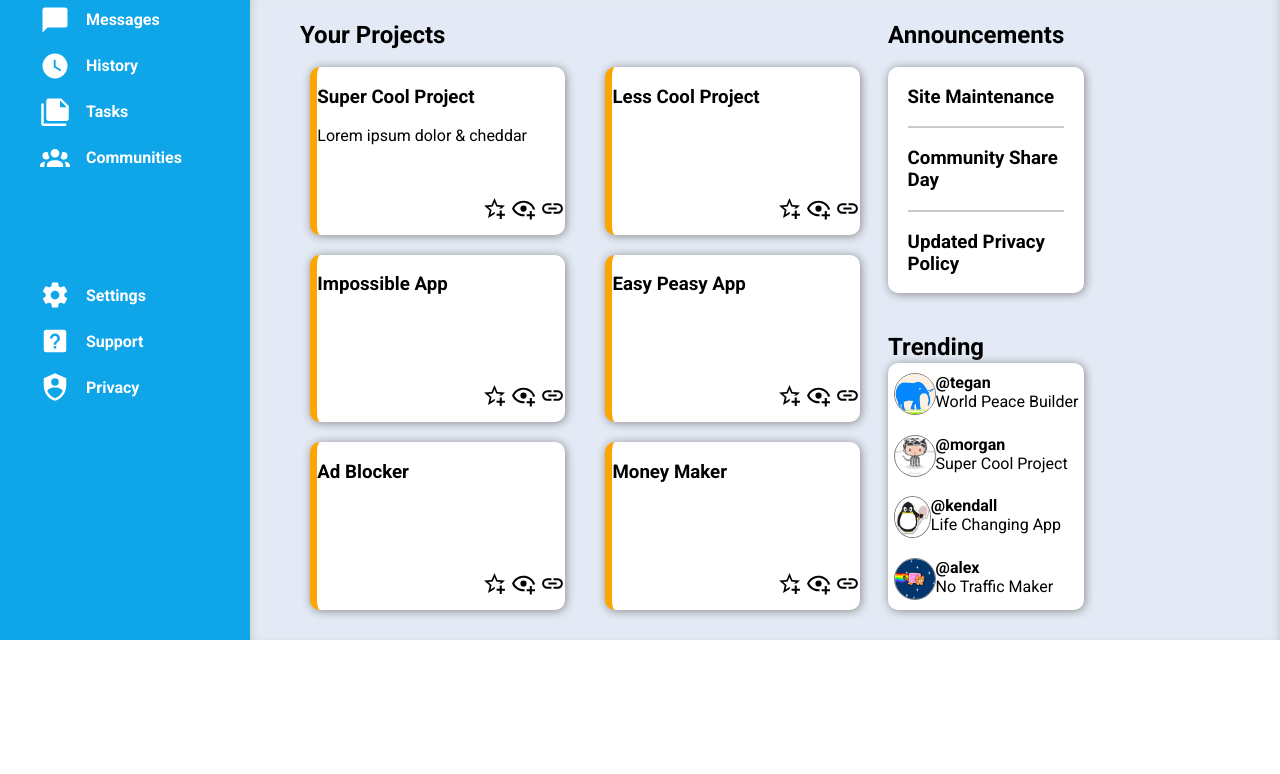
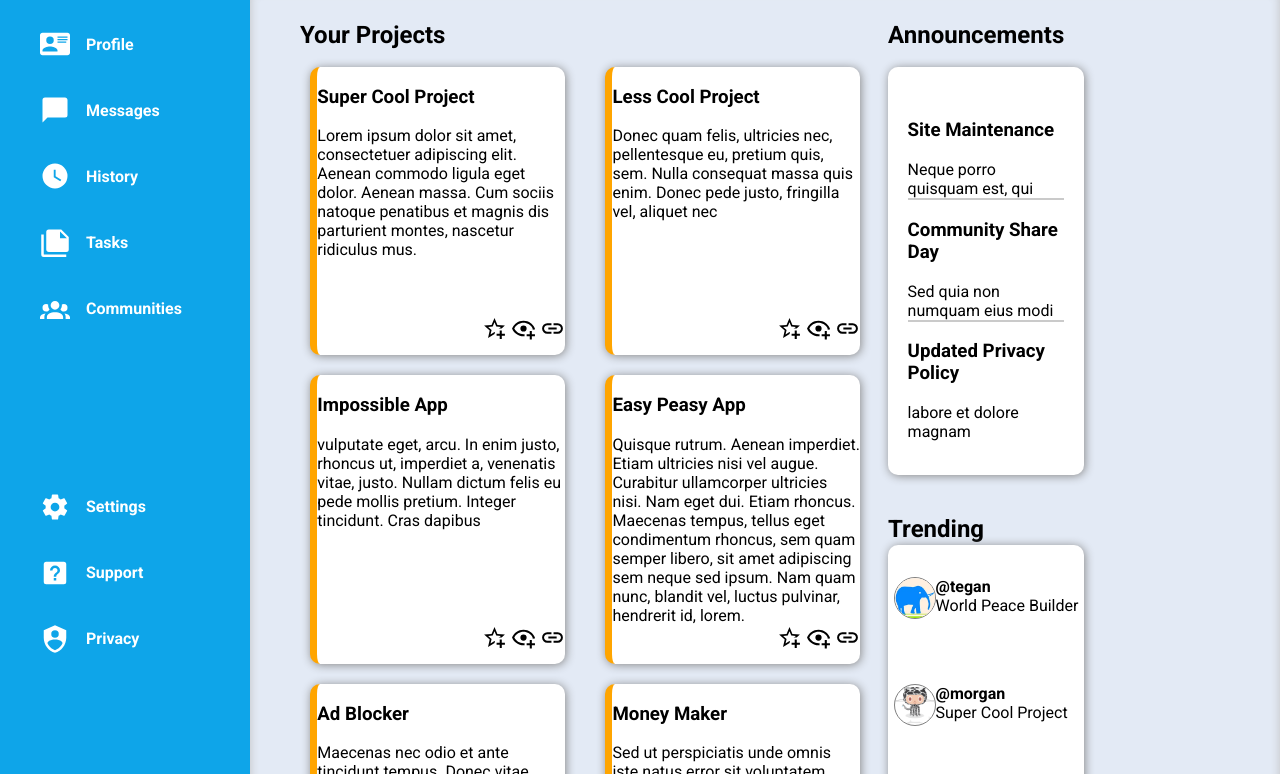
Before and after one commit to ahmetraufoktay/admin-dashboard-project, a plain HTML site: page index.html in a window 1280 px wide. Shown: the part 187-961 px from the top of the page. Before the commit the page ends 827 px from the top, so only its background shows below. Drawn offline with Linux system fonts and the light colour scheme.

Commit message:
Update index.html
add lorem ipsum dolor sit amet

```diff
--- a/index.html
+++ b/index.html
@@ -75,7 +75,7 @@
                 <div>
                     <div class="project-grid-box">
                         <h3>Super Cool Project</h3>
-                        Lorem ipsum dolor & cheddar
+                        Lorem ipsum dolor sit amet, consectetuer adipiscing elit. Aenean commodo ligula eget dolor. Aenean massa. Cum sociis natoque penatibus et magnis dis parturient montes, nascetur ridiculus mus.
                         <div class="svg-buttons">
                             <svg height="25px" xmlns="http://www.w3.org/2000/svg" viewBox="0 0 24 24"><title>star-plus-outline</title><path d="M5.8 21L7.4 14L2 9.2L9.2 8.6L12 2L14.8 8.6L22 9.2L18.8 12H18C17.3 12 16.6 12.1 15.9 12.4L18.1 10.5L13.7 10.1L12 6.1L10.3 10.1L5.9 10.5L9.2 13.4L8.2 17.7L12 15.4L12.5 15.7C12.3 16.2 12.1 16.8 12.1 17.3L5.8 21M17 14V17H14V19H17V22H19V19H22V17H19V14H17Z" /></svg>
                             <svg height="25px" xmlns="http://www.w3.org/2000/svg" viewBox="0 0 24 24"><title>eye-plus-outline</title><path d="M12,4.5C7,4.5 2.73,7.61 1,12C2.73,16.39 7,19.5 12,19.5C12.36,19.5 12.72,19.5 13.08,19.45C13.03,19.13 13,18.82 13,18.5C13,18.14 13.04,17.78 13.1,17.42C12.74,17.46 12.37,17.5 12,17.5C8.24,17.5 4.83,15.36 3.18,12C4.83,8.64 8.24,6.5 12,6.5C15.76,6.5 19.17,8.64 20.82,12C20.7,12.24 20.56,12.45 20.43,12.68C21.09,12.84 21.72,13.11 22.29,13.5C22.56,13 22.8,12.5 23,12C21.27,7.61 17,4.5 12,4.5M12,9A3,3 0 0,0 9,12A3,3 0 0,0 12,15A3,3 0 0,0 15,12A3,3 0 0,0 12,9M18,14.5V17.5H15V19.5H18V22.5H20V19.5H23V17.5H20V14.5H18Z" /></svg>
@@ -86,6 +86,7 @@
                 <div>
                     <div class="project-grid-box">
                         <h3>Less Cool Project</h3>
+                        Donec quam felis, ultricies nec, pellentesque eu, pretium quis, sem. Nulla consequat massa quis enim. Donec pede justo, fringilla vel, aliquet nec
                         <div class="svg-buttons">
                             <svg height="25px" xmlns="http://www.w3.org/2000/svg" viewBox="0 0 24 24"><title>star-plus-outline</title><path d="M5.8 21L7.4 14L2 9.2L9.2 8.6L12 2L14.8 8.6L22 9.2L18.8 12H18C17.3 12 16.6 12.1 15.9 12.4L18.1 10.5L13.7 10.1L12 6.1L10.3 10.1L5.9 10.5L9.2 13.4L8.2 17.7L12 15.4L12.5 15.7C12.3 16.2 12.1 16.8 12.1 17.3L5.8 21M17 14V17H14V19H17V22H19V19H22V17H19V14H17Z" /></svg>
                             <svg height="25px" xmlns="http://www.w3.org/2000/svg" viewBox="0 0 24 24"><title>eye-plus-outline</title><path d="M12,4.5C7,4.5 2.73,7.61 1,12C2.73,16.39 7,19.5 12,19.5C12.36,19.5 12.72,19.5 13.08,19.45C13.03,19.13 13,18.82 13,18.5C13,18.14 13.04,17.78 13.1,17.42C12.74,17.46 12.37,17.5 12,17.5C8.24,17.5 4.83,15.36 3.18,12C4.83,8.64 8.24,6.5 12,6.5C15.76,6.5 19.17,8.64 20.82,12C20.7,12.24 20.56,12.45 20.43,12.68C21.09,12.84 21.72,13.11 22.29,13.5C22.56,13 22.8,12.5 23,12C21.27,7.61 17,4.5 12,4.5M12,9A3,3 0 0,0 9,12A3,3 0 0,0 12,15A3,3 0 0,0 15,12A3,3 0 0,0 12,9M18,14.5V17.5H15V19.5H18V22.5H20V19.5H23V17.5H20V14.5H18Z" /></svg>
@@ -96,6 +97,7 @@
                 <div>
                     <div class="project-grid-box">
                         <h3>Impossible App</h3>
+                        vulputate eget, arcu. In enim justo, rhoncus ut, imperdiet a, venenatis vitae, justo. Nullam dictum felis eu pede mollis pretium. Integer tincidunt. Cras dapibus
                         <div class="svg-buttons">
                             <svg height="25px" xmlns="http://www.w3.org/2000/svg" viewBox="0 0 24 24"><title>star-plus-outline</title><path d="M5.8 21L7.4 14L2 9.2L9.2 8.6L12 2L14.8 8.6L22 9.2L18.8 12H18C17.3 12 16.6 12.1 15.9 12.4L18.1 10.5L13.7 10.1L12 6.1L10.3 10.1L5.9 10.5L9.2 13.4L8.2 17.7L12 15.4L12.5 15.7C12.3 16.2 12.1 16.8 12.1 17.3L5.8 21M17 14V17H14V19H17V22H19V19H22V17H19V14H17Z" /></svg>
                             <svg height="25px" xmlns="http://www.w3.org/2000/svg" viewBox="0 0 24 24"><title>eye-plus-outline</title><path d="M12,4.5C7,4.5 2.73,7.61 1,12C2.73,16.39 7,19.5 12,19.5C12.36,19.5 12.72,19.5 13.08,19.45C13.03,19.13 13,18.82 13,18.5C13,18.14 13.04,17.78 13.1,17.42C12.74,17.46 12.37,17.5 12,17.5C8.24,17.5 4.83,15.36 3.18,12C4.83,8.64 8.24,6.5 12,6.5C15.76,6.5 19.17,8.64 20.82,12C20.7,12.24 20.56,12.45 20.43,12.68C21.09,12.84 21.72,13.11 22.29,13.5C22.56,13 22.8,12.5 23,12C21.27,7.61 17,4.5 12,4.5M12,9A3,3 0 0,0 9,12A3,3 0 0,0 12,15A3,3 0 0,0 15,12A3,3 0 0,0 12,9M18,14.5V17.5H15V19.5H18V22.5H20V19.5H23V17.5H20V14.5H18Z" /></svg>
@@ -106,6 +108,7 @@
                 <div>
                     <div class="project-grid-box">
                         <h3>Easy Peasy App</h3>
+                        Quisque rutrum. Aenean imperdiet. Etiam ultricies nisi vel augue. Curabitur ullamcorper ultricies nisi. Nam eget dui. Etiam rhoncus. Maecenas tempus, tellus eget condimentum rhoncus, sem quam semper libero, sit amet adipiscing sem neque sed ipsum. Nam quam nunc, blandit vel, luctus pulvinar, hendrerit id, lorem.
                         <div class="svg-buttons">
                             <svg height="25px" xmlns="http://www.w3.org/2000/svg" viewBox="0 0 24 24"><title>star-plus-outline</title><path d="M5.8 21L7.4 14L2 9.2L9.2 8.6L12 2L14.8 8.6L22 9.2L18.8 12H18C17.3 12 16.6 12.1 15.9 12.4L18.1 10.5L13.7 10.1L12 6.1L10.3 10.1L5.9 10.5L9.2 13.4L8.2 17.7L12 15.4L12.5 15.7C12.3 16.2 12.1 16.8 12.1 17.3L5.8 21M17 14V17H14V19H17V22H19V19H22V17H19V14H17Z" /></svg>
                             <svg height="25px" xmlns="http://www.w3.org/2000/svg" viewBox="0 0 24 24"><title>eye-plus-outline</title><path d="M12,4.5C7,4.5 2.73,7.61 1,12C2.73,16.39 7,19.5 12,19.5C12.36,19.5 12.72,19.5 13.08,19.45C13.03,19.13 13,18.82 13,18.5C13,18.14 13.04,17.78 13.1,17.42C12.74,17.46 12.37,17.5 12,17.5C8.24,17.5 4.83,15.36 3.18,12C4.83,8.64 8.24,6.5 12,6.5C15.76,6.5 19.17,8.64 20.82,12C20.7,12.24 20.56,12.45 20.43,12.68C21.09,12.84 21.72,13.11 22.29,13.5C22.56,13 22.8,12.5 23,12C21.27,7.61 17,4.5 12,4.5M12,9A3,3 0 0,0 9,12A3,3 0 0,0 12,15A3,3 0 0,0 15,12A3,3 0 0,0 12,9M18,14.5V17.5H15V19.5H18V22.5H20V19.5H23V17.5H20V14.5H18Z" /></svg>
@@ -116,6 +119,7 @@
                 <div>
                     <div class="project-grid-box">
                         <h3>Ad Blocker</h3>
+                        Maecenas nec odio et ante tincidunt tempus. Donec vitae sapien ut libero venenatis faucibus. Nullam quis ante. Etiam sit amet orci eget eros faucibus tincidunt. Duis leo. Sed fringilla mauris sit amet nibh. Donec sodales sagittis magna. Sed consequat, leo eget bibendum sodales, augue velit cursus nunc,
                         <div class="svg-buttons">
                             <svg height="25px" xmlns="http://www.w3.org/2000/svg" viewBox="0 0 24 24"><title>star-plus-outline</title><path d="M5.8 21L7.4 14L2 9.2L9.2 8.6L12 2L14.8 8.6L22 9.2L18.8 12H18C17.3 12 16.6 12.1 15.9 12.4L18.1 10.5L13.7 10.1L12 6.1L10.3 10.1L5.9 10.5L9.2 13.4L8.2 17.7L12 15.4L12.5 15.7C12.3 16.2 12.1 16.8 12.1 17.3L5.8 21M17 14V17H14V19H17V22H19V19H22V17H19V14H17Z" /></svg>
                             <svg height="25px" xmlns="http://www.w3.org/2000/svg" viewBox="0 0 24 24"><title>eye-plus-outline</title><path d="M12,4.5C7,4.5 2.73,7.61 1,12C2.73,16.39 7,19.5 12,19.5C12.36,19.5 12.72,19.5 13.08,19.45C13.03,19.13 13,18.82 13,18.5C13,18.14 13.04,17.78 13.1,17.42C12.74,17.46 12.37,17.5 12,17.5C8.24,17.5 4.83,15.36 3.18,12C4.83,8.64 8.24,6.5 12,6.5C15.76,6.5 19.17,8.64 20.82,12C20.7,12.24 20.56,12.45 20.43,12.68C21.09,12.84 21.72,13.11 22.29,13.5C22.56,13 22.8,12.5 23,12C21.27,7.61 17,4.5 12,4.5M12,9A3,3 0 0,0 9,12A3,3 0 0,0 12,15A3,3 0 0,0 15,12A3,3 0 0,0 12,9M18,14.5V17.5H15V19.5H18V22.5H20V19.5H23V17.5H20V14.5H18Z" /></svg>
@@ -126,6 +130,7 @@
                 <div>
                     <div class="project-grid-box">
                         <h3>Money Maker</h3>
+                        Sed ut perspiciatis unde omnis iste natus error sit voluptatem accusantium doloremque laudantium, totam rem aperiam, eaque ipsa quae ab illo inventore veritatis et quasi architecto beatae vitae dicta sunt explicabo.
                         <div class="svg-buttons">
                             <svg height="25px" xmlns="http://www.w3.org/2000/svg" viewBox="0 0 24 24"><title>star-plus-outline</title><path d="M5.8 21L7.4 14L2 9.2L9.2 8.6L12 2L14.8 8.6L22 9.2L18.8 12H18C17.3 12 16.6 12.1 15.9 12.4L18.1 10.5L13.7 10.1L12 6.1L10.3 10.1L5.9 10.5L9.2 13.4L8.2 17.7L12 15.4L12.5 15.7C12.3 16.2 12.1 16.8 12.1 17.3L5.8 21M17 14V17H14V19H17V22H19V19H22V17H19V14H17Z" /></svg>
                             <svg height="25px" xmlns="http://www.w3.org/2000/svg" viewBox="0 0 24 24"><title>eye-plus-outline</title><path d="M12,4.5C7,4.5 2.73,7.61 1,12C2.73,16.39 7,19.5 12,19.5C12.36,19.5 12.72,19.5 13.08,19.45C13.03,19.13 13,18.82 13,18.5C13,18.14 13.04,17.78 13.1,17.42C12.74,17.46 12.37,17.5 12,17.5C8.24,17.5 4.83,15.36 3.18,12C4.83,8.64 8.24,6.5 12,6.5C15.76,6.5 19.17,8.64 20.82,12C20.7,12.24 20.56,12.45 20.43,12.68C21.09,12.84 21.72,13.11 22.29,13.5C22.56,13 22.8,12.5 23,12C21.27,7.61 17,4.5 12,4.5M12,9A3,3 0 0,0 9,12A3,3 0 0,0 12,15A3,3 0 0,0 15,12A3,3 0 0,0 12,9M18,14.5V17.5H15V19.5H18V22.5H20V19.5H23V17.5H20V14.5H18Z" /></svg>
@@ -140,12 +145,15 @@
                     <div class="announcement-container">
                         <div class="announcement">
                             <h3>Site Maintenance</h3>
+                            Neque porro quisquam est, qui
                         </div>
                         <div class="announcement">
                             <h3>Community Share Day</h3>
+                            Sed quia non numquam eius modi
                         </div>
                         <div class="announcement">
                             <h3>Updated Privacy Policy</h3>
+                            labore et dolore magnam
                         </div>
                     </div>
                 </div>
```
